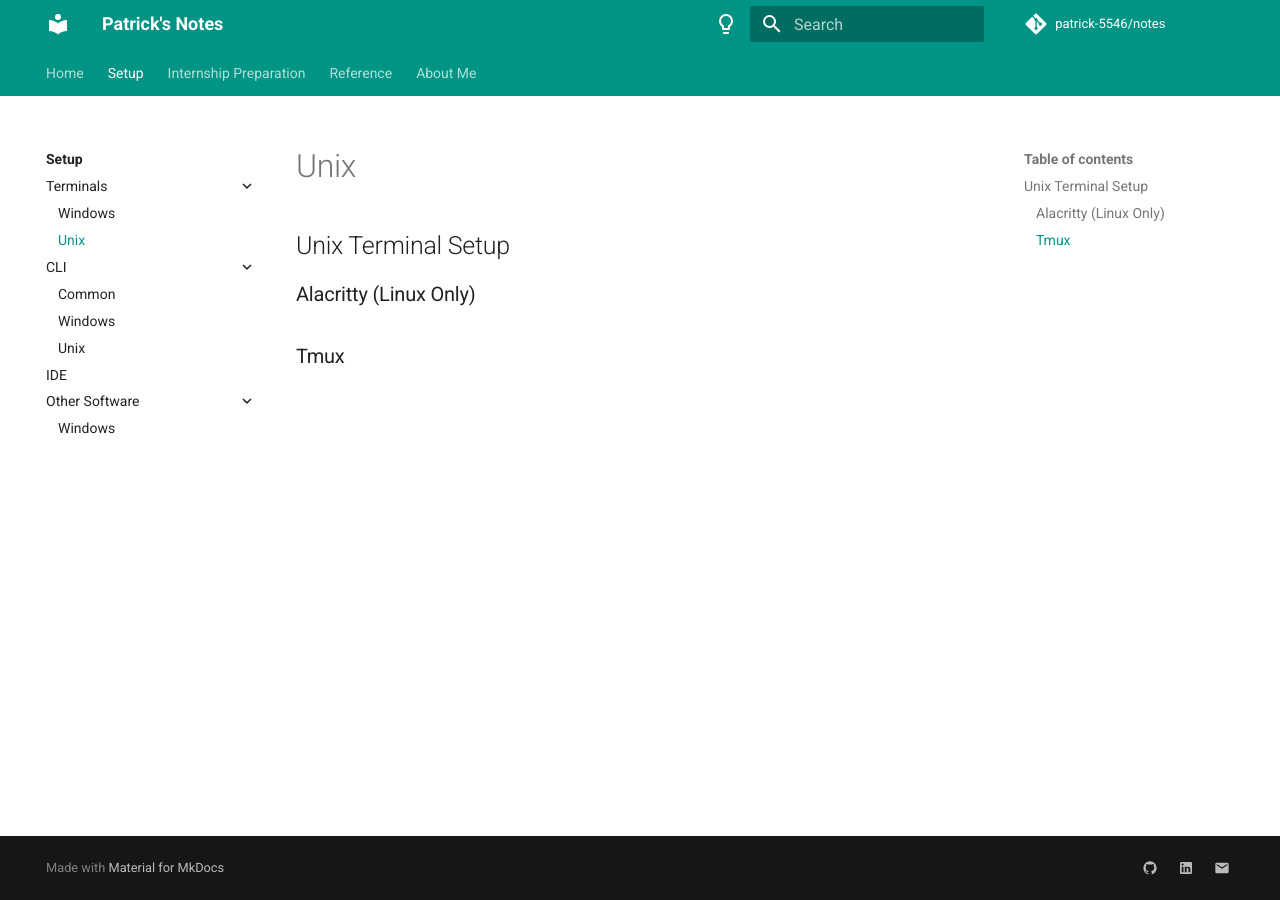
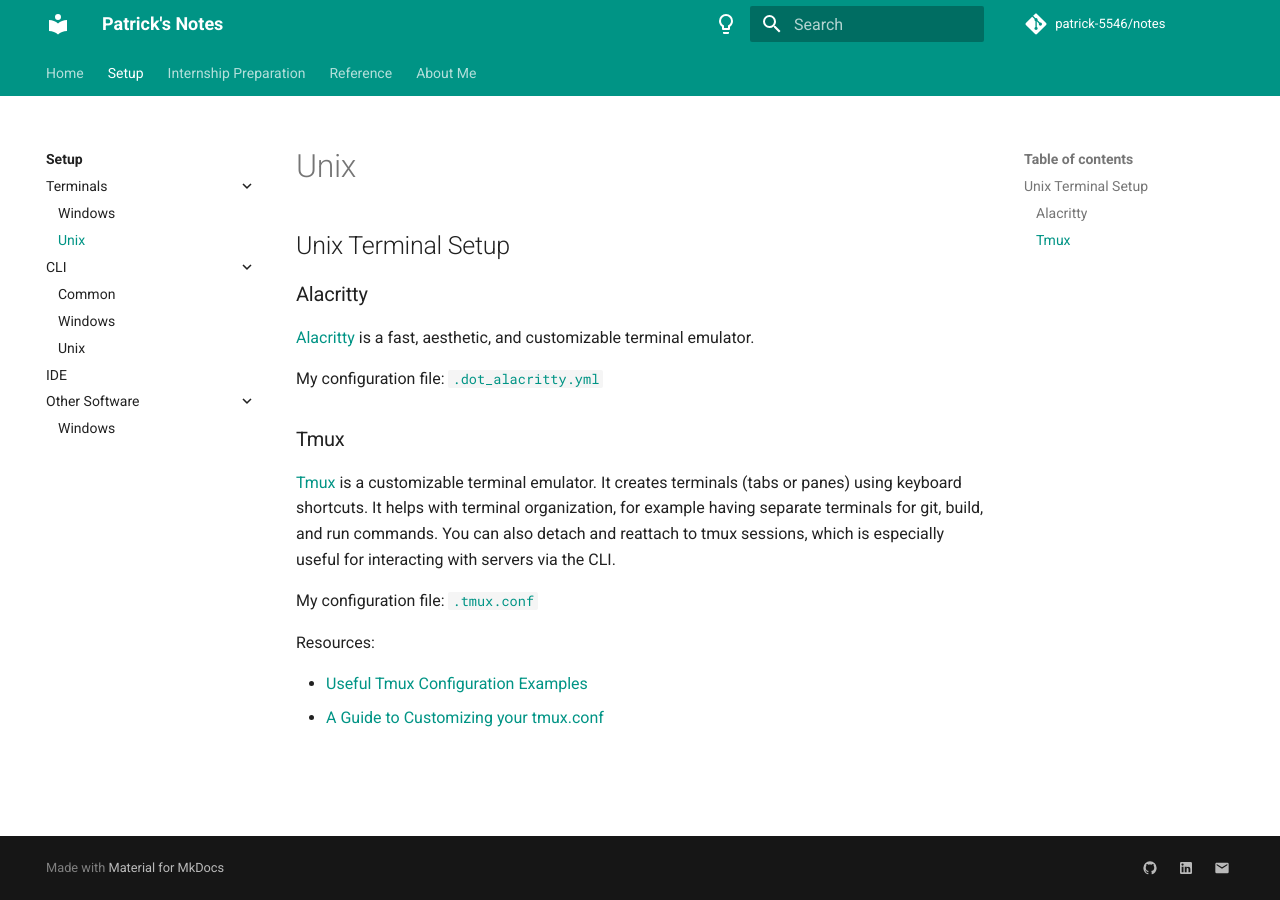
Before and after one commit to patrick-5546/notes, an MkDocs documentation site: the page built from docs/setup/terminals/unix-terminals.md, in a window 1280 px wide. Built offline with MkDocs 1.6.1 and Material for MkDocs 9.7.7, drawn with Linux system fonts in a browser that asks for light colours; comment, search, counter and statistics services are not loaded.

Commit message:
Write unix terminals page

```diff
--- a/docs/setup/terminals/unix-terminals.md
+++ b/docs/setup/terminals/unix-terminals.md
@@ -1,5 +1,21 @@
 ## Unix Terminal Setup
 
-### Alacritty (Linux Only)
+### Alacritty
+
+[Alacritty](https://github.com/alacritty/alacritty) is a fast, aesthetic, and customizable terminal emulator.
+
+My configuration file: [`.dot_alacritty.yml`](https://github.com/patrick-5546/dotfiles/blob/main/dot_alacritty.yml)
 
 ### Tmux
+
+[Tmux](https://github.com/tmux/tmux) is a customizable terminal emulator. It creates terminals (tabs or panes)
+using keyboard shortcuts. It helps with terminal organization, for example having separate terminals for git,
+build, and run commands. You can also detach and reattach to tmux sessions, which is especially useful for
+interacting with servers via the CLI.
+
+My configuration file: [`.tmux.conf`](https://github.com/patrick-5546/dotfiles/blob/main/dot_tmux.conf)
+
+Resources:
+
+- [Useful Tmux Configuration Examples](https://dev.to/iggredible/useful-tmux-configuration-examples-k3g)
+- [A Guide to Customizing your tmux.conf](https://www.hamvocke.com/blog/a-guide-to-customizing-your-tmux-conf/)
```
